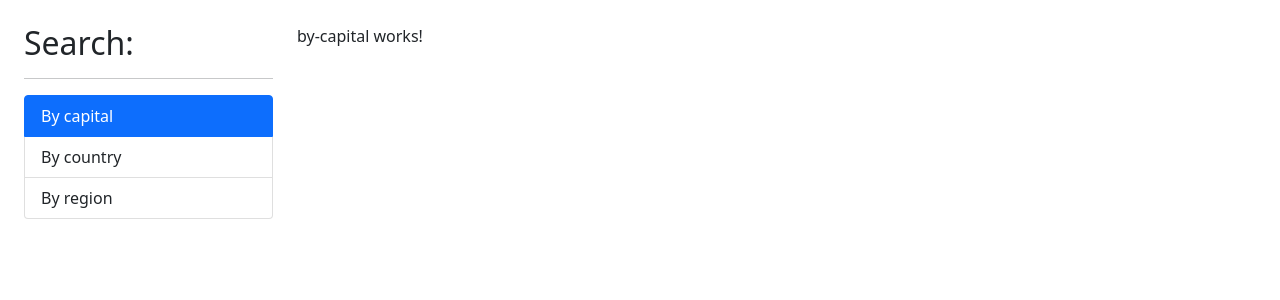
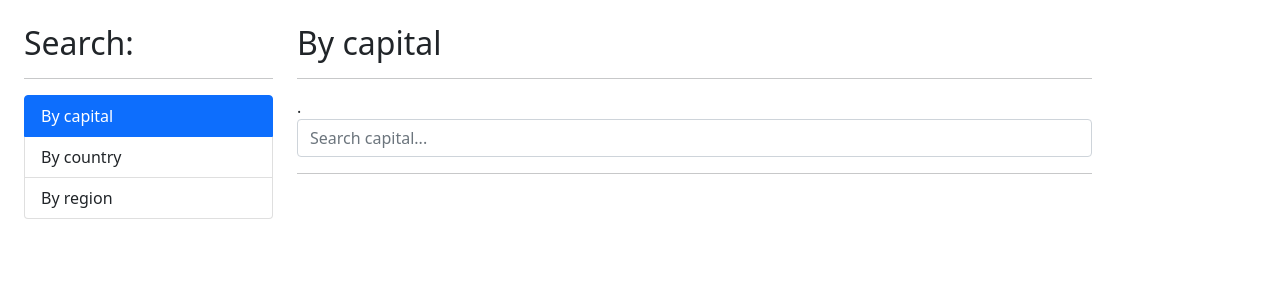
Before and after one commit to marbett/curso-angular-countries, an Angular app: page /capital in a window 1280 px wide. Shown: the top 300 px of the page. Built offline with nearby package versions, Linux system fonts and the light colour scheme.

Commit message:
buscar por capital y region

```diff
--- a/src/app/country/component/country-input/country-input.component.html
+++ b/src/app/country/component/country-input/country-input.component.html
@@ -10,7 +10,7 @@
     <input type = "text"
             name = "query"
             class = "form-control"
-            placeholder = "Search country..."
+            [placeholder] = "placeholder"
             [(ngModel)] = "query"
             (input) = "onKeyPressed()"
     />
--- a/src/app/country/component/country-input/country-input.component.ts
+++ b/src/app/country/component/country-input/country-input.component.ts
@@ -1,4 +1,4 @@
-import { Component, EventEmitter, Output, OnInit } from '@angular/core';
+import { Component, EventEmitter, Output, OnInit, Input } from '@angular/core';
 import { Subject } from 'rxjs';
 import { debounceTime } from 'rxjs/operators';
 
@@ -14,6 +14,8 @@ export class CountryInputComponent implements OnInit {
 
   @Output() onEnter: EventEmitter <string> = new EventEmitter();
   @Output() onDebounce: EventEmitter <string> = new EventEmitter();
+
+  @Input() placeholder: string = '';
 
   debouncer: Subject<string> = new Subject();
 
--- a/src/app/country/component/country-table/country-table.component.html
+++ b/src/app/country/component/country-table/country-table.component.html
@@ -17,7 +17,7 @@
                     class = "small-flag"
                 />
             </td>
-            <td>{{country.name}} - {{country.nativeName}}</td>
+            <td><strong>{{country.name}} - {{country.nativeName}}</strong>, Capital: {{country.capital}}</td>
             <td>{{country.population | number}}</td>
             <td>
                 <a href="#"
--- a/src/app/country/page/by-capital/by-capital.component.html
+++ b/src/app/country/page/by-capital/by-capital.component.html
@@ -1 +1,28 @@
-<p>by-capital works!</p>
+<h2>By capital</h2>
+<hr/>
+
+.<div class="row">
+    <div class = "col">
+        <app-country-input
+            (onEnter)="search( $event )"
+            (onDebounce) = "suggest( $event )"
+            placeholder = "Search capital..."
+        >
+
+        </app-country-input>
+    </div>
+
+</div>
+
+<hr/>
+
+<div *ngIf="!isSuccessful" class = "alert alert-danger">
+    No results for : {{query}}
+</div>
+
+<div *ngIf="countries.length > 0" class = "row">
+    <div class = "col">
+        <app-country-table [countries] = "countries"></app-country-table>
+
+    </div>
+</div>
--- a/src/app/country/page/by-capital/by-capital.component.ts
+++ b/src/app/country/page/by-capital/by-capital.component.ts
@@ -1,15 +1,44 @@
-import { Component, OnInit } from '@angular/core';
+import { Component } from '@angular/core';
+import { Country } from '../../interface/country.interface';
+import { CountryService } from '../../service/country.service';
 
 @Component({
   selector: 'app-by-capital',
   templateUrl: './by-capital.component.html',
   //styleUrls: ['./by-capital.component.css']
 })
-export class ByCapitalComponent implements OnInit {
+export class ByCapitalComponent {
 
-  constructor() { }
+  query: string = "";
+  isSuccessful: boolean = true;
+  countries: Country[] = [];
 
-  ngOnInit(): void {
+  constructor(private countryService: CountryService) {
+
+  }
+
+  search (query: string) {
+    console.log ("estoy en el search de bycapital component")
+    this.isSuccessful = true;
+    this.query = query;
+    console.log (this.query);
+    this.countryService.searchCapital(this.query)
+      .subscribe( countries => {
+        console.log(countries);
+        this.countries = countries;
+      }, (err) => {
+        this.isSuccessful = false;
+        console.log("ha ocurrido un error", err);
+        this.countries = [];
+      }
+
+      )
+    ;
+  }
+
+  suggest ( query: string) {
+    this.isSuccessful = true;
+    //TODO crear sugerencias
   }
 
 }
--- a/src/app/country/page/by-country/by-country.component.html
+++ b/src/app/country/page/by-country/by-country.component.html
@@ -6,6 +6,8 @@
         <app-country-input
             (onEnter)="search( $event )"
             (onDebounce) = "suggest( $event )"
+            placeholder = "Search country..."
+
         >
 
         </app-country-input>
--- a/src/app/country/page/by-region/by-region.component.html
+++ b/src/app/country/page/by-region/by-region.component.html
@@ -1 +1,28 @@
-<p>by-region works!</p>
+<h2>By region</h2>
+<hr/>
+
+.<div class="row">
+    <div class = "col">
+        <app-country-input
+            (onEnter)="search( $event )"
+            (onDebounce) = "suggest( $event )"
+            placeholder = "Search region..."
+        >
+
+        </app-country-input>
+    </div>
+
+</div>
+
+<hr/>
+
+<div *ngIf="!isSuccessful" class = "alert alert-danger">
+    No results for : {{query}}
+</div>
+
+<div *ngIf="countries.length > 0" class = "row">
+    <div class = "col">
+        <app-country-table [countries] = "countries"></app-country-table>
+
+    </div>
+</div>
--- a/src/app/country/page/by-region/by-region.component.ts
+++ b/src/app/country/page/by-region/by-region.component.ts
@@ -1,15 +1,43 @@
 import { Component, OnInit } from '@angular/core';
+import { Country } from '../../interface/country.interface';
+import { CountryService } from '../../service/country.service';
 
 @Component({
   selector: 'app-by-region',
   templateUrl: './by-region.component.html',
   //styleUrls: ['./by-region.component.css']
 })
-export class ByRegionComponent implements OnInit {
+export class ByRegionComponent {
 
-  constructor() { }
+  query: string = "";
+  isSuccessful: boolean = true;
+  countries: Country[] = [];
 
-  ngOnInit(): void {
+  constructor(private countryService: CountryService) {
+
   }
 
+  search (query: string) {
+    console.log ("estoy en el search de byregion component")
+    this.isSuccessful = true;
+    this.query = query;
+    console.log (this.query);
+    this.countryService.searchRegion(this.query)
+      .subscribe( countries => {
+        console.log(countries);
+        this.countries = countries;
+      }, (err) => {
+        this.isSuccessful = false;
+        console.log("ha ocurrido un error", err);
+        this.countries = [];
+      }
+
+      )
+    ;
+  }
+
+  suggest ( query: string) {
+    this.isSuccessful = true;
+    //TODO crear sugerencias
+  }
 }
--- a/src/app/country/service/country.service.ts
+++ b/src/app/country/service/country.service.ts
@@ -16,9 +16,16 @@ export class CountryService {
 
   searchCountry (query: string): Observable<Country[]> {
     const url = `${this.apiUrl}/name/${query}`;
+    return this.httpclient.get<Country[]>(url);
+  }
 
+  searchCapital (query: string): Observable<Country[]> {
+    const url = `${this.apiUrl}/capital/${query}`;
     return this.httpclient.get<Country[]>(url);
+  }
 
-
+  searchRegion (query: string): Observable<Country[]> {
+    const url = `${this.apiUrl}/region/${query}`;
+    return this.httpclient.get<Country[]>(url);
   }
 }
```
